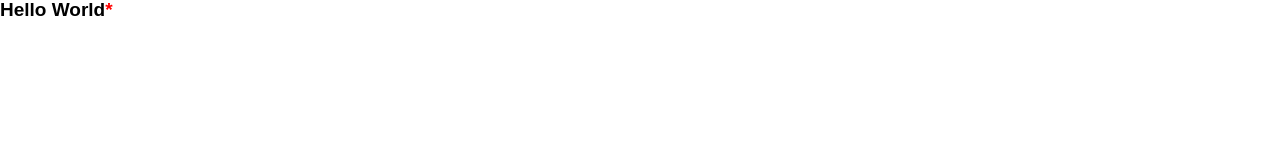
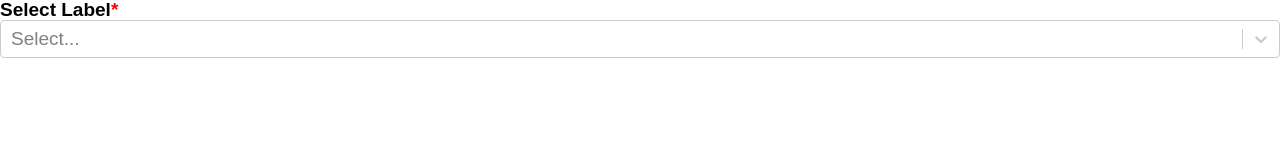
Before and after one commit to UnosquareBelfast/CVGenerator, a React app: page / in a window 1280 px wide. Shown: the top 160 px of the page. Built offline with nearby package versions, Linux system fonts and the light colour scheme.

Commit message:
basic select component

```diff
--- a/package.json
+++ b/package.json
@@ -45,6 +45,7 @@
     "react": "^16.9.0",
     "react-dom": "^16.9.0",
     "react-hot-loader": "^4.12.15",
+    "react-select": "^3.0.8",
     "styled-components": "^4.4.0"
   },
   "devDependencies": {
--- /dev/null
+++ b/src/components/common/Select/index.jsx
@@ -0,0 +1,20 @@
+import React from 'react';
+import { PropTypes as PT } from 'prop-types';
+import Select from 'react-select';
+import { Label } from 'Common';
+
+const SelectComponent = ({ text, isRequired }) => {
+  return (
+    <div>
+      <Label text={text} isRequired={isRequired} />
+      <Select isDisabled={false} isSearchable />
+    </div>
+  );
+};
+
+export default SelectComponent;
+
+SelectComponent.propTypes = {
+  text: PT.string.isRequired,
+  isRequired: PT.bool.isRequired,
+};
--- a/src/components/common/index.js
+++ b/src/components/common/index.js
@@ -1,3 +1,4 @@
 import Label from './Label';
+import SelectComponent from './Select';
 
-export default Label;
+export { Label, SelectComponent };
--- a/src/pages/Selector/index.jsx
+++ b/src/pages/Selector/index.jsx
@@ -1,11 +1,11 @@
 import React from 'react';
-import Label from 'Common';
+import { SelectComponent } from 'Common';
 import container from './container';
 
 const Selector = () => {
   return (
     <div>
-      <Label text="Hello World" isRequired />
+      <SelectComponent text="Select Label" isRequired />
     </div>
   );
 };
```
Also changed, not shown: 2 other files (tests, documents, lock files or other folders).
